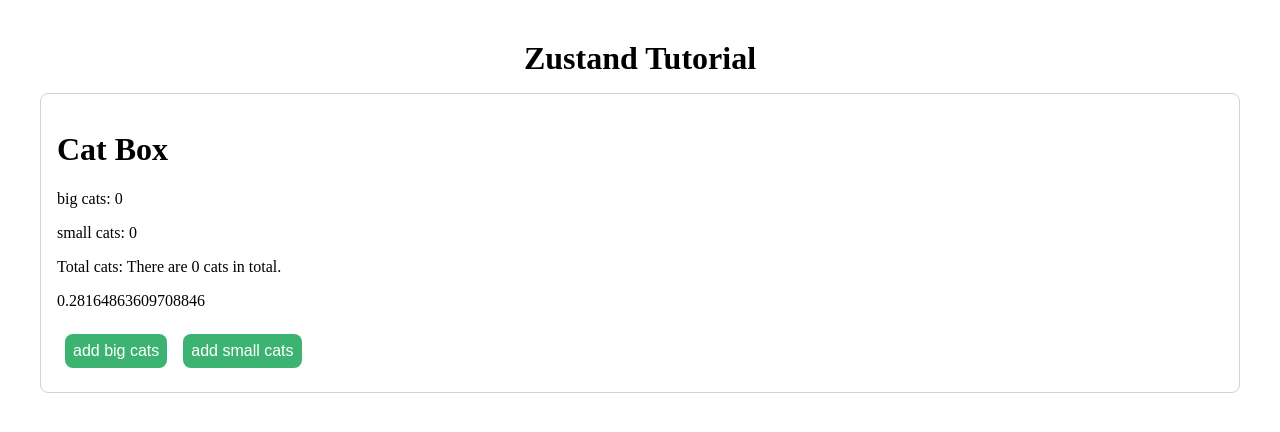
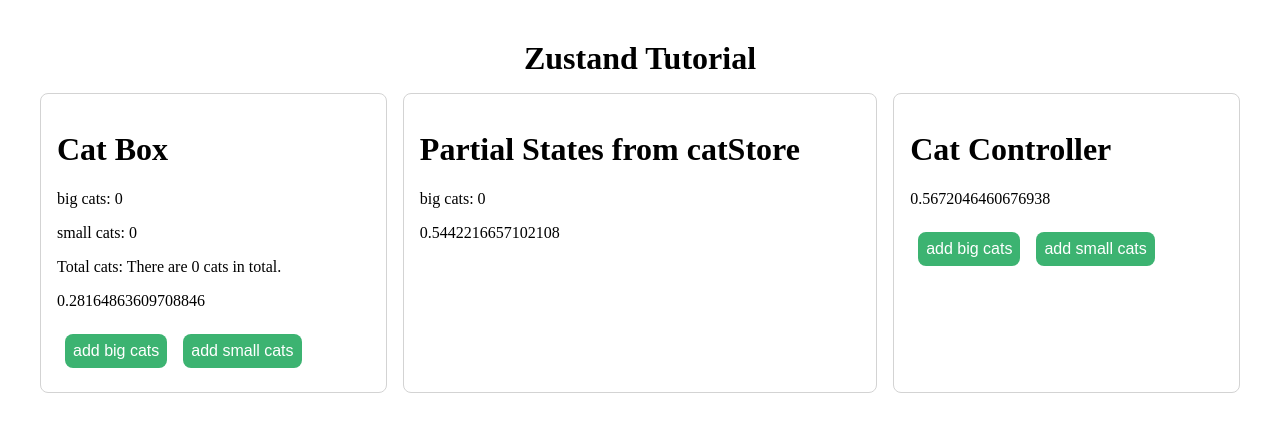
Before and after one commit to I-m-sleeping/kanban-zustand, a React (Vite) app: page / in a window 1280 px wide. Shown: the top 432 px of the page. Built offline with nearby package versions, Linux system fonts and the light colour scheme.

Commit message:
dont rebuil action zustand

```diff
--- a/src/App.tsx
+++ b/src/App.tsx
@@ -1,4 +1,6 @@
 import CatBox from "./components/CatBox"
+import CatBox2 from "./components/CatBox2"
+import CatController from "./components/CatController"
 
 function App() {
   return (
@@ -6,6 +8,8 @@
       <h1>Zustand Tutorial</h1>
       <div>
         <CatBox/>
+        <CatBox2/>
+        <CatController/>
       </div>
     </div>
   )
--- /dev/null
+++ b/src/components/CatBox2.tsx
@@ -0,0 +1,15 @@
+import { useCatStore } from "../stores/catStore";
+
+const CatBox2 = () => {
+  const bigCats = useCatStore((state) => state.cats.bigCats);
+
+  return (
+    <div className="box">
+      <h1>Partial States from catStore</h1>
+      <p>big cats: {bigCats}</p>
+      <p>{Math.random()}</p>
+    </div>
+  )
+}
+
+export default CatBox2
--- /dev/null
+++ b/src/components/CatController.tsx
@@ -0,0 +1,19 @@
+import { useCatStore } from "../stores/catStore"
+
+const CatController = () => {
+  const increaseBigCats = useCatStore.use.increaseBigCats();
+  const increaseSmallCats = useCatStore.use.increaseSmallCats();
+
+  return (
+    <div className="box">
+      <h1>Cat Controller</h1>
+      <p>{Math.random()}</p>
+      <div>
+        <button onClick={increaseBigCats}>add big cats</button>
+        <button onClick={increaseSmallCats}>add small cats</button>
+      </div>
+    </div>
+  )
+}
+
+export default CatController
--- a/src/stores/catStore.ts
+++ b/src/stores/catStore.ts
@@ -1,5 +1,6 @@
 import { create } from "zustand";
 import { immer } from "zustand/middleware/immer";
+import { createSelectors } from "../utils/createSelectors";
 
 type TCatStoreState = {
   cats: {
@@ -11,7 +12,8 @@
   summary: () => string;
 };
 
-export const useCatStore = create<TCatStoreState>()(
+export const useCatStore = createSelectors(
+  create<TCatStoreState>()(
     immer((set, get) => ({
       cats: {
         bigCats: 0,
@@ -38,3 +40,4 @@
       }
     })
   ))
+)
--- /dev/null
+++ b/src/utils/createSelectors.ts
@@ -0,0 +1,18 @@
+import { StoreApi, UseBoundStore } from 'zustand'
+
+type WithSelectors<S> = S extends { getState: () => infer T }
+  ? S & { use: { [K in keyof T]: () => T[K] } }
+  : never
+
+export const createSelectors = <S extends UseBoundStore<StoreApi<object>>>(
+  _store: S,
+) => {
+  const store = _store as WithSelectors<typeof _store>
+  store.use = {}
+  for (const k of Object.keys(store.getState())) {
+    // eslint-disable-next-line @typescript-eslint/no-explicit-any
+    (store.use as any)[k] = () => store((s) => s[k as keyof typeof s])
+  }
+
+  return store
+}
```
Lines whose indentation alone changed are shown as unchanged.
